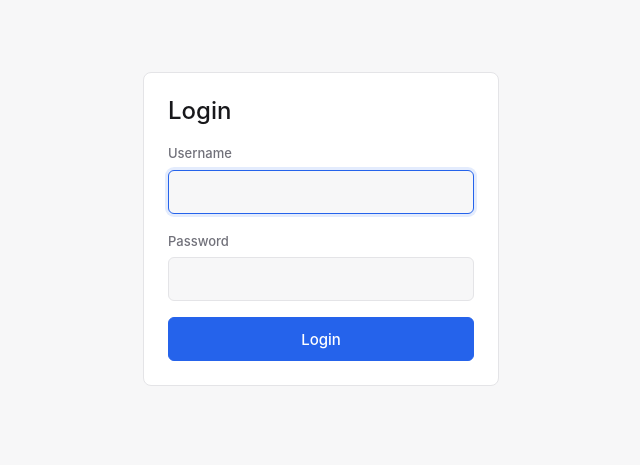
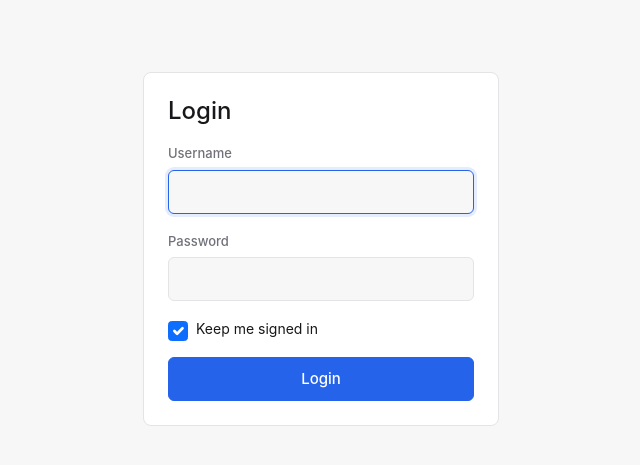
Before and after one commit to adambie/screenguard, a Flask app: page /login in a window 1280 px wide. Shown: the top 465 px of the page, without its empty margins (319-959 px from the left). Run offline with Flask 3, Linux system fonts and the light colour scheme; data that the repository does not hold is empty.

Commit message:
feat(webui): session persistence and graceful expiry handling
- Add 'Keep me signed in' checkbox to login (checked by default);
  sets session.permanent = True for a 30-day cookie when checked
- api() now sets g.session_expired = True on any 401 from the server
- require_login intercepts the response after the route runs; if a 401
  was detected it clears the session and redirects to login with a
  clear 'session expired' message instead of showing a blank page
- app.permanent_session_lifetime = 30 days

Co-Authored-By: Claude Sonnet 4.6 <noreply@anthropic.com>

```diff
--- a/webui/app.py
+++ b/webui/app.py
@@ -17,6 +17,7 @@ from flask import (Flask, render_template, request, redirect, url_for,
 
 app = Flask(__name__)
 app.secret_key = os.environ.get("SECRET_KEY", "dev-secret-change-me")
+app.permanent_session_lifetime = timedelta(days=30)
 
 
 @app.template_filter('ts_date')
@@ -79,6 +80,8 @@ def api(method, path, **kwargs):
     try:
         r = requests.request(method, f"{API}{path}", headers=headers,
                              timeout=5, **kwargs)
+        if r.status_code == 401:
+            g.session_expired = True
         return r
     except requests.ConnectionError:
         return None
@@ -89,7 +92,13 @@ def require_login(f):
     def wrapper(*args, **kwargs):
         if "token" not in session:
             return redirect(url_for("login"))
-        return f(*args, **kwargs)
+        g.session_expired = False
+        result = f(*args, **kwargs)
+        if g.session_expired:
+            session.clear()
+            flash("Your session has expired — please log in again.", "warning")
+            return redirect(url_for("login"))
+        return result
     return wrapper
 
 
@@ -135,6 +144,8 @@ def login():
             r = api("POST", "/auth/login", json={"username": username, "password": password})
             if r and r.status_code == 200:
                 data = r.json()
+                if request.form.get("keep_signed_in"):
+                    session.permanent = True
                 session["token"] = data["token"]
                 session["username"] = username
                 return redirect(url_for("dashboard"))
--- a/webui/templates/login.html
+++ b/webui/templates/login.html
@@ -33,6 +33,13 @@
               <label class="form-label">Password</label>
               <input name="password" type="password" class="form-control" required>
             </div>
+            <div class="mb-3 d-flex align-items-center gap-2">
+              <input type="checkbox" name="keep_signed_in" id="keep_signed_in"
+                     class="form-check-input flex-shrink-0" checked
+                     style="width:20px;height:20px;cursor:pointer">
+              <label for="keep_signed_in" class="form-check-label mb-0"
+                     style="cursor:pointer">Keep me signed in</label>
+            </div>
             <button class="btn btn-primary w-100">Login</button>
           </form>
         {% endif %}
```
